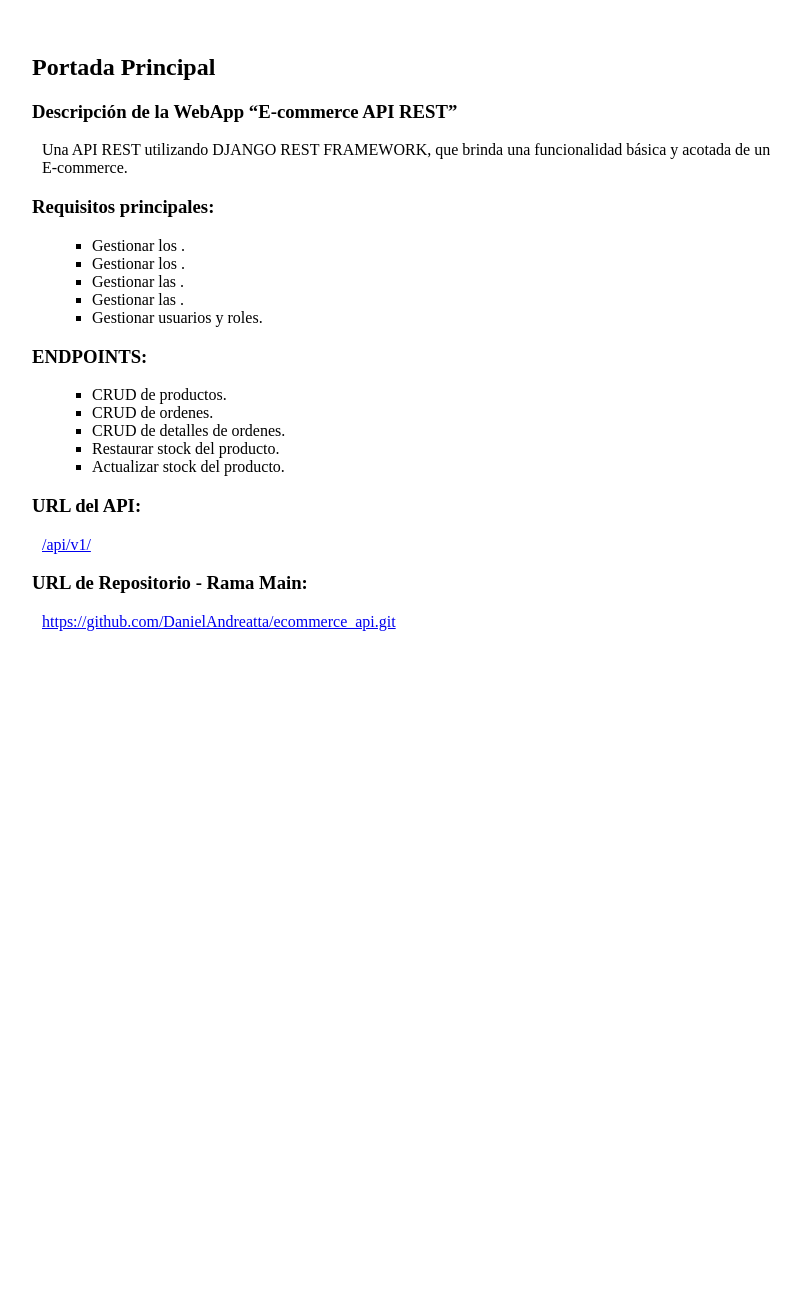
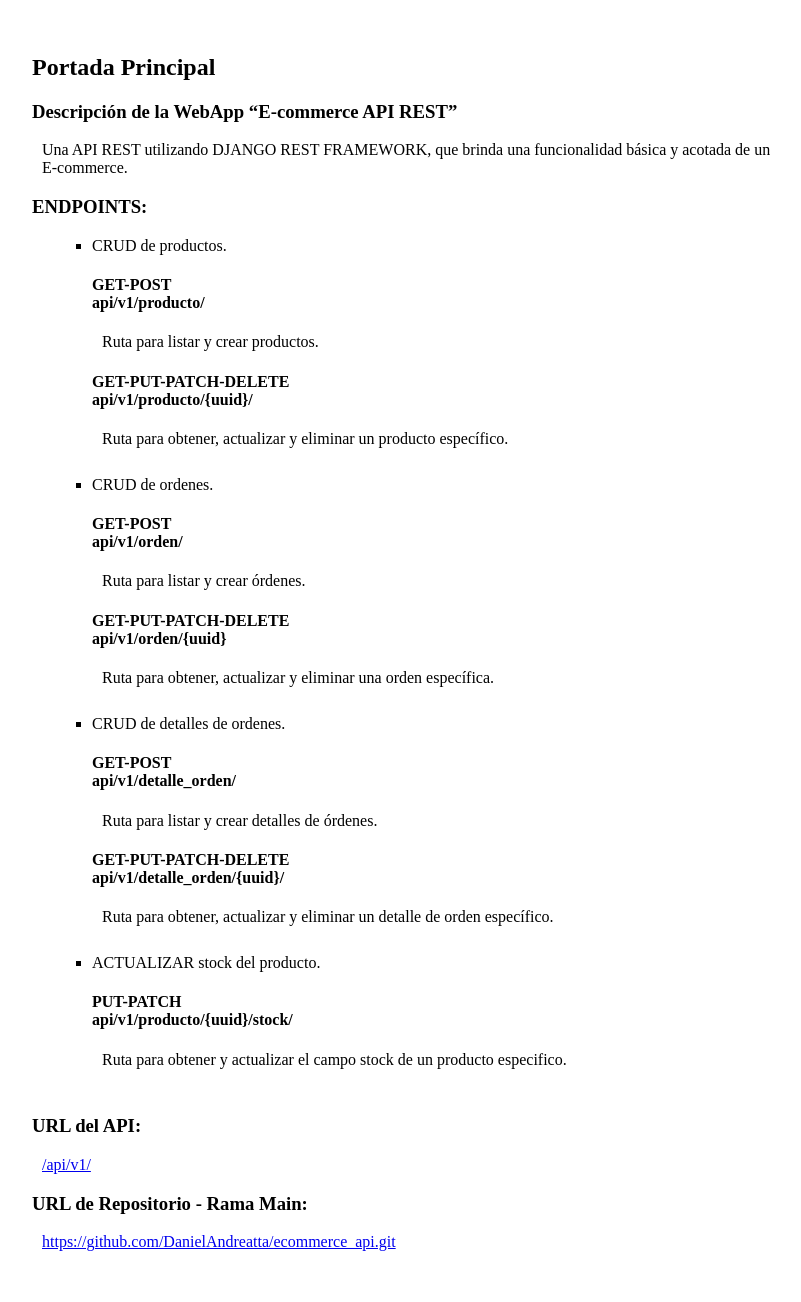
Before and after one commit to DanielAndreatta/ecommerce_api, a Django app: page / in a window 1280 px wide. Shown: the part 273-1575 px from the top of the page, without its empty margins (233-1034 px from the left). Before the commit the page ends 904 px from the top, so only its background shows below. Run offline with Django 4.2, Linux system fonts and the light colour scheme.

Commit message:
Añadí endpoint actualizar stock de un producto, cambios home.html

```diff
--- a/apps/producto/serializers.py
+++ b/apps/producto/serializers.py
@@ -7,3 +7,9 @@ class ProductoSerializer(ModelSerializer):
     class Meta:
         model = Producto
         fields = ['uuid', 'nombre', 'precio', 'stock']
+
+
+class ProductoStockSerializer(ModelSerializer):
+    class Meta:
+        model = Producto
+        fields = ['uuid', 'stock']
--- a/ecommerce_api/router.py
+++ b/ecommerce_api/router.py
@@ -11,10 +11,4 @@ router.register('orden', OrdenViewSet)
 router.register('detalle_orden', DetalleOrdenViewSet)
 
 
-
-"""urlpatterns = [
-    path('producto/<uuid:uuid>', ProductoListCreateView.as_view()),
-    #path('programa/<int:pk>/asignacion-beneficio/', AsignacionBeneficioListCreateView.as_view()),
-]"""
-
 urlpatterns = router.urls
--- a/ecommerce_api/urls.py
+++ b/ecommerce_api/urls.py
@@ -17,6 +17,7 @@ Including another URLconf
 from django.contrib import admin
 from django.urls import path, include
 from django.views.generic import TemplateView
+from apps.producto.api import ProductoStockUpdateView
 
 
 
@@ -24,6 +25,7 @@ urlpatterns = [
     path('admin/', admin.site.urls),
     path('', TemplateView.as_view(template_name='base/home.html'), name='home'),
     path('api/v1/', include('ecommerce_api.router')),
+    path('api/v1/producto/<uuid:uuid>/stock/', ProductoStockUpdateView.as_view(), name='producto-stock-update'),
     path('usuarios/', include('apps.core.urls')),
     path('api-auth/', include('rest_framework.urls')),
 ]
--- a/static/css/estilos.css
+++ b/static/css/estilos.css
@@ -90,7 +90,7 @@ ul.menu {
   float: left;
 }
 
-li a, .dropbtn {
+/* li a, .dropbtn {
   display: inline-block;
   color: white;
   text-align: center;
@@ -132,3 +132,4 @@ li.dropdown {
 .dropdown:hover .dropdown-content {
   display: block;
 }
+*/
--- a/templates/base/home.html
+++ b/templates/base/home.html
@@ -6,22 +6,30 @@
     <p>
         Una API REST utilizando DJANGO REST FRAMEWORK, que brinda una funcionalidad básica y acotada de un E-commerce.
     </p>
-    <h3>Requisitos principales:</h3>
-    <ul>
-        <li>Gestionar los .</li>
-        <li>Gestionar los .</li>
-        <li>Gestionar las .</li>
-        <li>Gestionar las .</li>
-        <li>Gestionar usuarios y roles.</li>
-    </ul>
 
     <h3>ENDPOINTS:</h3>
     <ul>
         <li>CRUD de productos.</li>
+        <h4>GET-POST<br> api/v1/producto/</h4>
+        <p>Ruta para listar y crear productos.</p>
+        <h4>GET-PUT-PATCH-DELETE<br> api/v1/producto/{uuid}/</h4>
+        <p>Ruta para obtener, actualizar y eliminar un producto específico.</p><br>
+
         <li>CRUD de ordenes.</li>
+        <h4>GET-POST<br> api/v1/orden/</h4>
+        <p>Ruta para listar y crear órdenes.</p>
+        <h4>GET-PUT-PATCH-DELETE<br> api/v1/orden/{uuid}</h4>
+        <p>Ruta para obtener, actualizar y eliminar una orden específica.</p><br>
+
         <li>CRUD de detalles de ordenes.</li>
-        <li>Restaurar stock del producto.</li>
-        <li>Actualizar stock del producto.</li>
+        <h4>GET-POST<br> api/v1/detalle_orden/</h4>
+        <p>Ruta para listar y crear detalles de órdenes.</p>
+        <h4>GET-PUT-PATCH-DELETE<br> api/v1/detalle_orden/{uuid}/</h4>
+        <p>Ruta para obtener, actualizar y eliminar un detalle de orden específico.</p><br>
+
+        <li>ACTUALIZAR stock del producto.</li>
+        <h4>PUT-PATCH<br> api/v1/producto/{uuid}/stock/</h4>
+        <p>Ruta para obtener y actualizar el campo stock de un producto especifico.</p><br>
     </ul>
 
     <h3>URL del API:</h3>
```
Also changed, not shown: apps/producto/api.py (+6 -25 lines).
